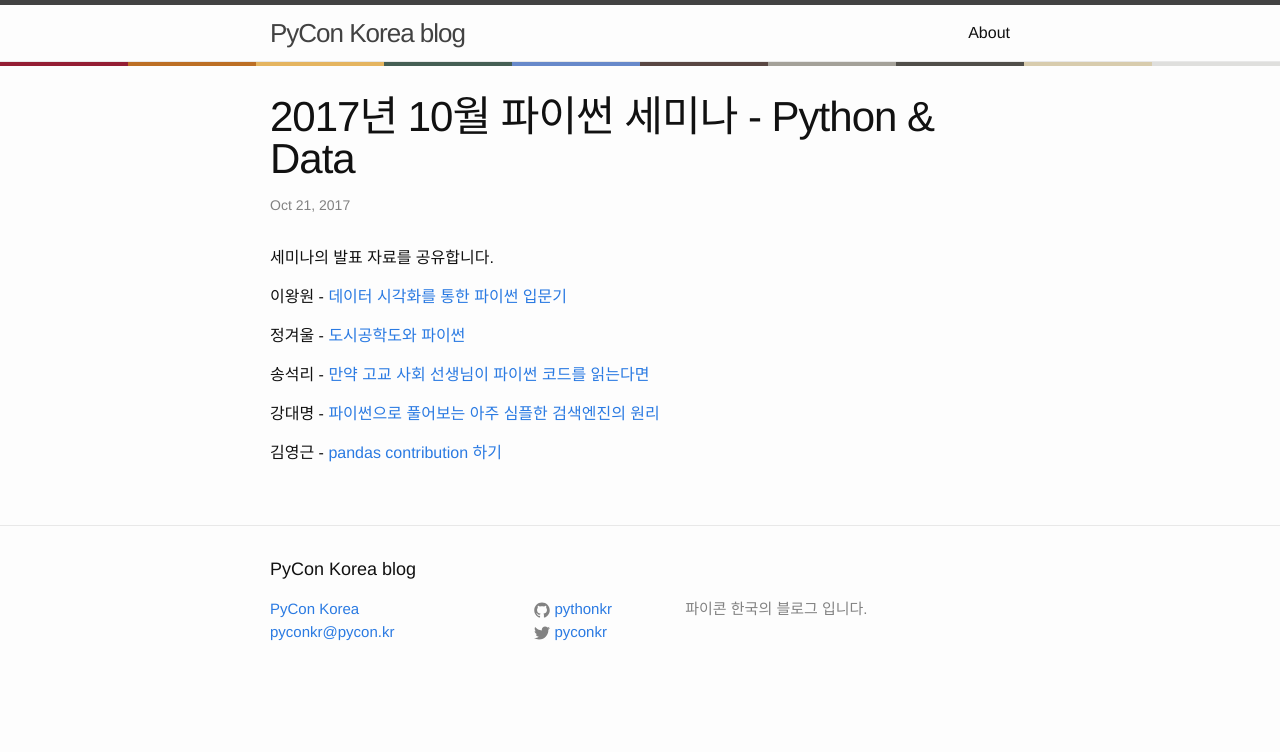
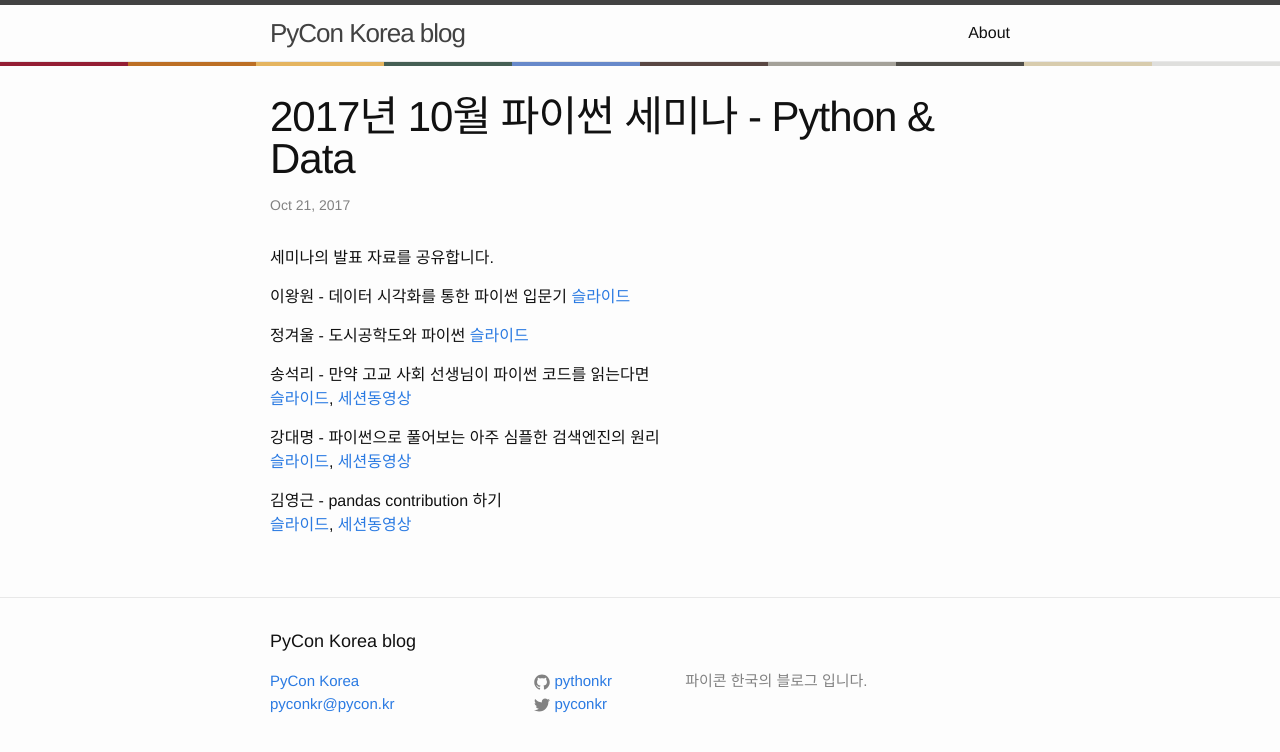
Before and after one commit to pythonkr/blog, a Jekyll site: the page built from _posts/2017-10-21-python-seminar.md, in a window 1280 px wide. Shown: the top 752 px of the page. Built offline with Jekyll 4.4.1, drawn with Linux system fonts in a browser that asks for light colours; comment, search, counter and statistics services are not loaded.

Commit message:
세션 동영상 링크 업데이트

```diff
--- a/_posts/2017-10-21-python-seminar.md
+++ b/_posts/2017-10-21-python-seminar.md
@@ -5,12 +5,18 @@ layout: post
 
 세미나의 발표 자료를 공유합니다.
 
-이왕원 - [데이터 시각화를 통한 파이썬 입문기](https://drive.google.com/file/d/0B04jSuA8eIqqOXN1TldMTnpWd25DV0NpdGdiampJTUxvbjNV/view?usp=sharing)
+이왕원 - 데이터 시각화를 통한 파이썬 입문기 [슬라이드](https://drive.google.com/file/d/0B04jSuA8eIqqOXN1TldMTnpWd25DV0NpdGdiampJTUxvbjNV/view?usp=sharing)
 
-정겨울 - [도시공학도와 파이썬](https://www.slideshare.net/secret/csrnzLg1BG2Sfk)
+정겨울 - 도시공학도와 파이썬 [슬라이드](https://www.slideshare.net/secret/csrnzLg1BG2Sfk)
 
-송석리 - [만약 고교 사회 선생님이 파이썬 코드를 읽는다면](https://drive.google.com/open?id=0B04jSuA8eIqqX3Ztb2NaWG5nX0k)
+송석리 - 만약 고교 사회 선생님이 파이썬 코드를 읽는다면
+[슬라이드](https://drive.google.com/open?id=0B04jSuA8eIqqX3Ztb2NaWG5nX0k),
+[세션동영상](https://youtu.be/9xGTdN0ahNI)
 
-강대명 - [파이썬으로 풀어보는 아주 심플한 검색엔진의 원리](https://drive.google.com/file/d/0B04jSuA8eIqqN3JrRkNtX09kYzg/view?usp=sharing)
+강대명 - 파이썬으로 풀어보는 아주 심플한 검색엔진의 원리
+[슬라이드](https://drive.google.com/file/d/0B04jSuA8eIqqN3JrRkNtX09kYzg/view?usp=sharing),
+[세션동영상](https://youtu.be/SIsyo9ZHWrE)
 
-김영근 - [pandas contribution 하기](https://drive.google.com/file/d/0B04jSuA8eIqqajdLdk5OMnhpWXM/view?usp=sharing)
+김영근 - pandas contribution 하기
+[슬라이드](https://drive.google.com/file/d/0B04jSuA8eIqqajdLdk5OMnhpWXM/view?usp=sharing),
+[세션동영상](https://youtu.be/8n21UzCZMX8)
```
